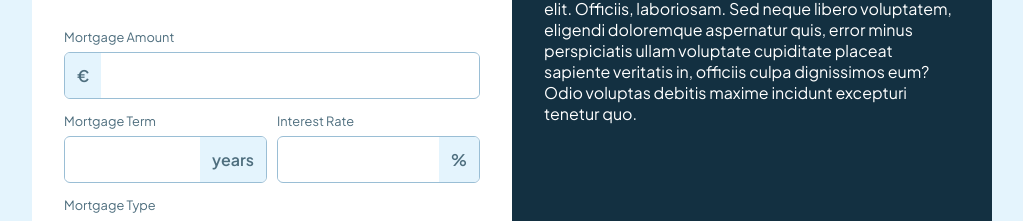
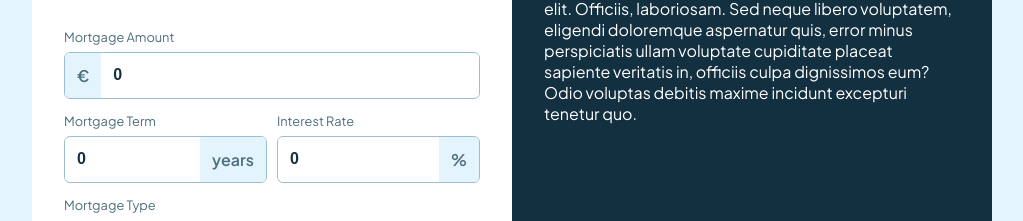
Before and after one commit to lenahm/Mortgage-Repayment-Calculator, an Angular app: page / in a window 1280 px wide. Shown: the part 236-457 px from the top of the page, without its empty margins (128-1151 px from the left). Built offline with nearby package versions, Linux system fonts and the light colour scheme.

Commit message:
Extracting Form Values with 2-Way-Binding

```diff
--- a/src/app/user-input/user-input.component.html
+++ b/src/app/user-input/user-input.component.html
@@ -1,23 +1,23 @@
-<form>
+<form (ngSubmit)="onSubmit()">
     <div class="input-group">
         <label for="mortgage-amount">Mortgage Amount</label>
         <div class="input-wrapper">
             <span class="prefix">€</span>
-            <input id="mortgage-amount" name="mortgage-amount" type="number">
+            <input id="mortgage-amount" name="mortgage-amount" type="number" [(ngModel)]="enteredMortgageAmount">
         </div>
     </div>
     <div class="input-two-columns">
         <div class="input-group">
             <label for="mortgage-term">Mortgage Term</label>
             <div class="input-wrapper">
-                <input id="mortgage-term" name="mortgage-term" type="number">
+                <input id="mortgage-term" name="mortgage-term" type="number" [(ngModel)]="enteredMortgageTerm">
                 <span class="suffix">years</span>
             </div>
         </div>
         <div class="input-group">
             <label for="interest-rate">Interest Rate</label>
             <div class="input-wrapper">
-                <input id="interest-rate" name="interest-rate" type="number">
+                <input id="interest-rate" name="interest-rate" type="number" [(ngModel)]="enteredInterestRate">
                 <span class="suffix">%</span>
             </div>
         </div>
@@ -25,12 +25,12 @@
     <div class="input-group">
         <p class="field-label">Mortgage Type</p>
         <label class="radio-card">
-            <input type="radio" name="mortgage-type" value="repayment">
+            <input type="radio" name="mortgage-type" value="repayment" [(ngModel)]="enteredMortgageType">
             <span class="radio-dot"></span>
             <span class="radio-text">Repayment</span>
         </label>
         <label class="radio-card">
-            <input type="radio" name="mortgage-type" value="interest-only">
+            <input type="radio" name="mortgage-type" value="interest-only" [(ngModel)]="enteredMortgageType">
             <span class="radio-dot"></span>
             <span class="radio-text">Interest Only</span>
         </label>
--- a/src/app/user-input/user-input.component.ts
+++ b/src/app/user-input/user-input.component.ts
@@ -1,12 +1,28 @@
 import { Component } from '@angular/core';
+import { FormsModule } from '@angular/forms';
 
 @Component({
   selector: 'app-user-input',
   standalone: true,
-  imports: [],
+  imports: [FormsModule],
   templateUrl: './user-input.component.html',
   styleUrl: './user-input.component.css'
 })
 export class UserInputComponent {
+  enteredMortgageAmount = '0';
+  enteredMortgageTerm = '0';
+  enteredInterestRate = '0';
+  enteredMortgageType = '';
 
+  onSubmit() {
+    console.log(this.enteredMortgageAmount);
+    console.log(this.enteredMortgageTerm);
+    console.log(this.enteredInterestRate);
+    console.log(this.enteredMortgageType);
+
+    this.enteredMortgageAmount = '';
+    this.enteredMortgageTerm = '';
+    this.enteredInterestRate = '';
+    this.enteredMortgageType = '';
+  }
 }
```
